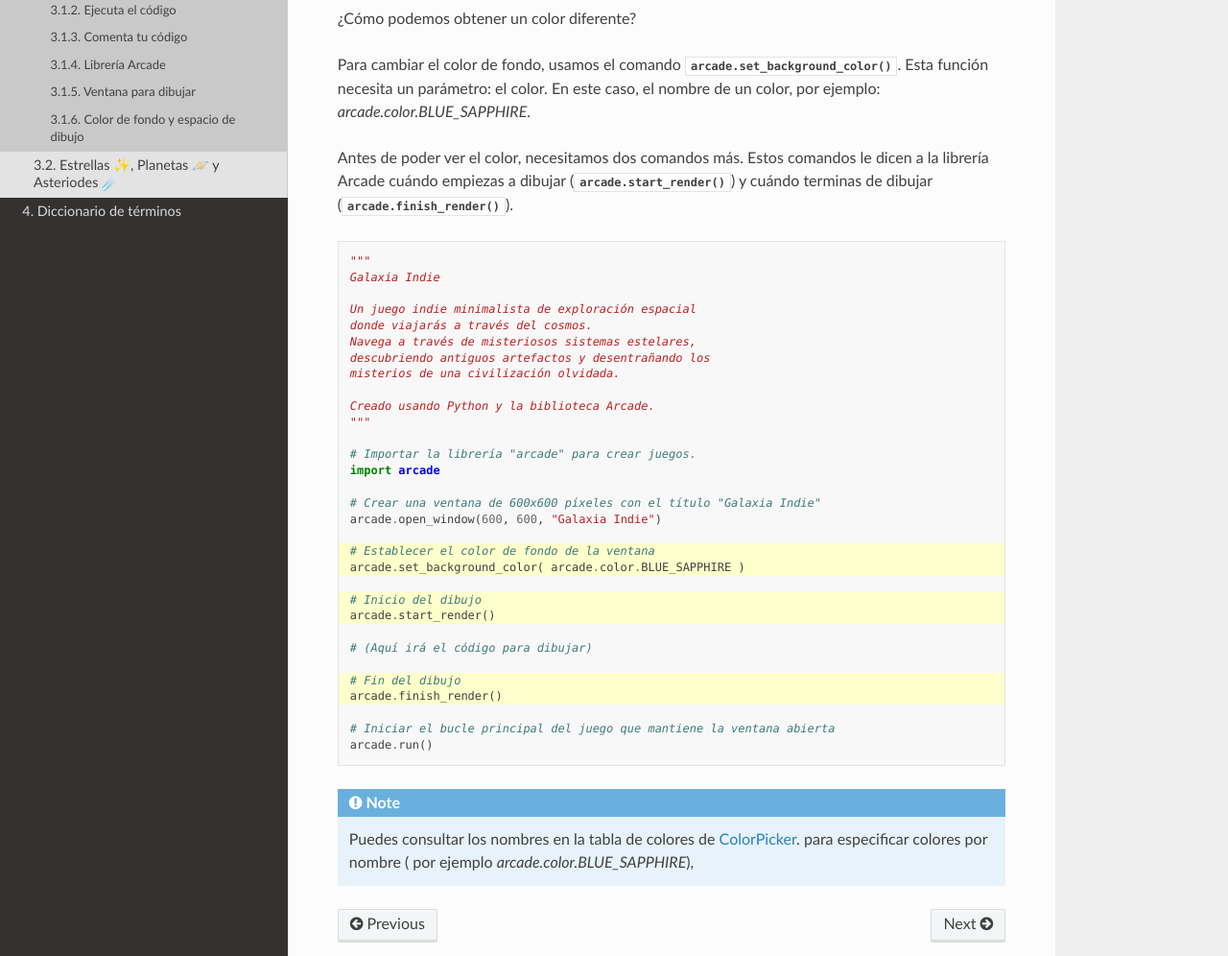
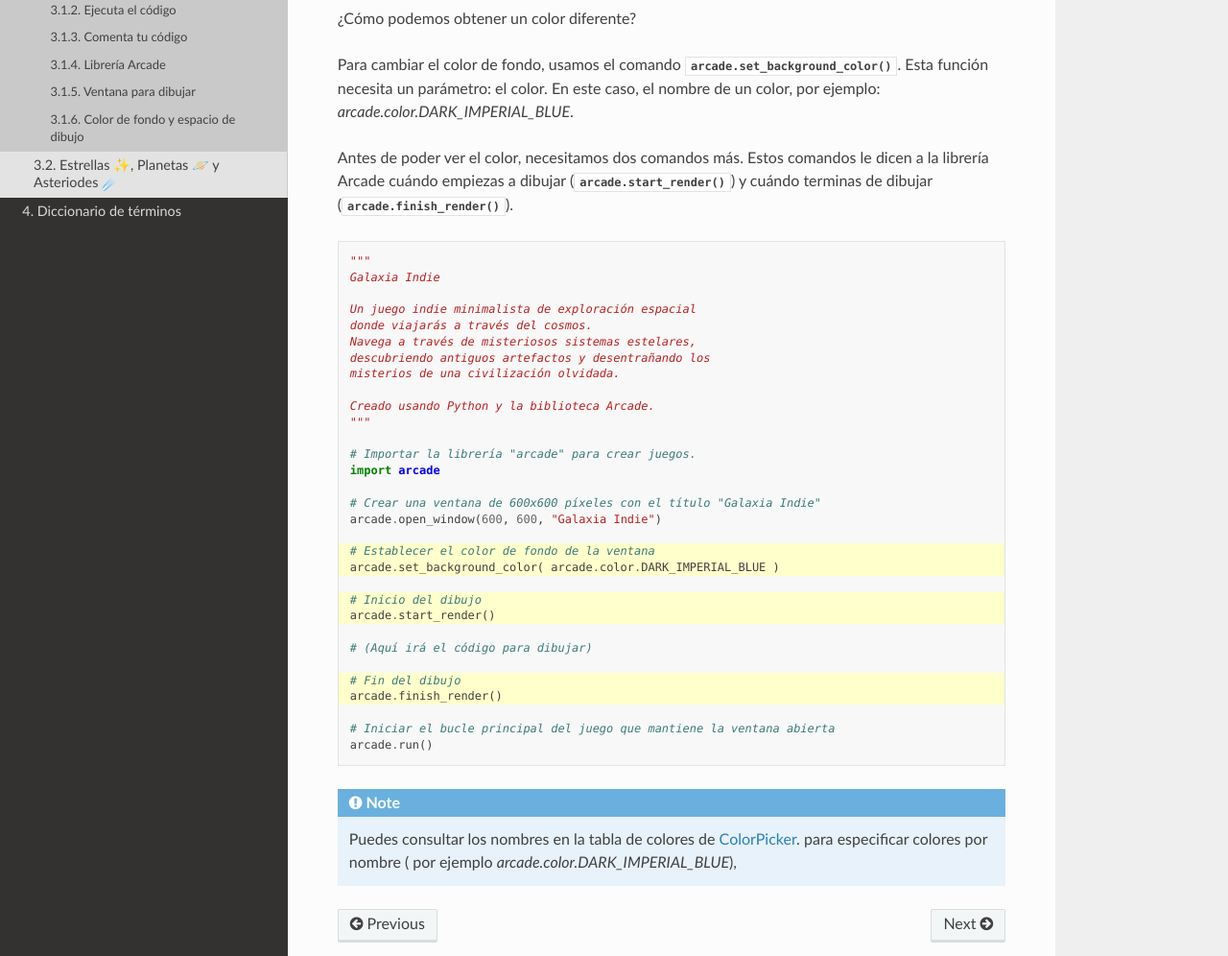
Before and after one commit to aavendan/programacion-python, a Sphinx documentation site: the page built from docs/source/sesiones/sesion01.rst, in a window 1280 px wide and 1400 px high, scrolled down 2344 px. Shown: the part 289-1285 px from the top of the window at 96% size. Built offline with Sphinx 7.4.7 and the Read the Docs theme 3.1.0, drawn with Linux system fonts in a browser that asks for light colours.

Commit message:
DARK_IMPERIAL_BLUE

```diff
--- a/docs/source/sesiones/sesion01.rst
+++ b/docs/source/sesiones/sesion01.rst
@@ -156,7 +156,7 @@ como el fondo de nuestra pantalla.
 Para cambiar el color de fondo, usamos el comando
 :py:func:`arcade.set_background_color()`. Esta función
 necesita un parámetro: el color. En este caso, el nombre de un color,
-por ejemplo: `arcade.color.BLUE_SAPPHIRE`.
+por ejemplo: `arcade.color.DARK_IMPERIAL_BLUE`.
 
 Antes de poder ver el color, necesitamos dos comandos
 más. Estos comandos le dicen a la librería Arcade
@@ -185,7 +185,7 @@ cuándo terminas de dibujar (:py:func:`arcade.finish_render()`).
     arcade.open_window(600, 600, "Galaxia Indie")
 
     # Establecer el color de fondo de la ventana
-    arcade.set_background_color( arcade.color.BLUE_SAPPHIRE )
+    arcade.set_background_color( arcade.color.DARK_IMPERIAL_BLUE )
 
     # Inicio del dibujo
     arcade.start_render()
@@ -204,4 +204,4 @@ cuándo terminas de dibujar (:py:func:`arcade.finish_render()`).
     tabla de colores de
     `ColorPicker <https://www.webfx.com/web-design/color-picker/color-chart/>`_.
     para especificar colores por nombre ( por
-    ejemplo `arcade.color.BLUE_SAPPHIRE`),
+    ejemplo `arcade.color.DARK_IMPERIAL_BLUE`),
```
